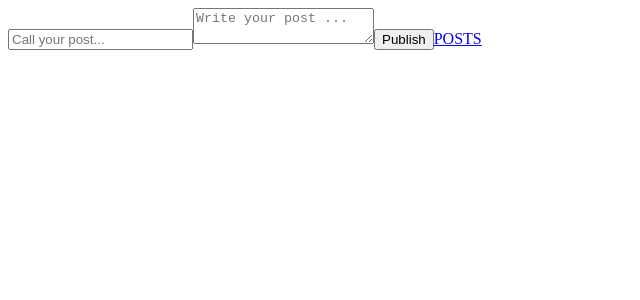
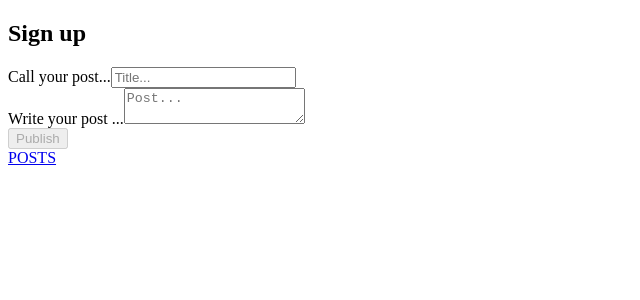
Before and after one commit to DarinaKuleva/blog_react, a React (Create React App) app: page /create-post in a window 1280 px wide. Shown: the top 300 px of the page, without its empty margins (0-640 px from the left). Built offline with nearby package versions, Linux system fonts and the light colour scheme.

Commit message:
ISSUE-25 Добавление валидации нового поста

```diff
--- a/src/components/CreateNewPost/index.jsx
+++ b/src/components/CreateNewPost/index.jsx
@@ -2,55 +2,102 @@ import React from 'react'
 import { connect } from 'react-redux'
 import addNewPost from '../../actions/addNewPost'
 import { Link } from 'react-router-dom'
+import FormErrors from '../FormError'
 
 class CreateNewPost extends React.PureComponent {
 
   state = {
     title: '',
     body: '',
+    formErrors: { title: '', body: '' },
+    postTitleValid: false,
+    postBodyValid: false,
+    formValid: false,
   }
 
   render() {
     return (
+      <>
+        <form>
+          <h2>Sign up</h2>
           <div>
-        <input
-          placeholder="Call your post..."
+            <label htmlFor="title">Call your post...</label>
+            <input name="title"
+                   placeholder="Title..."
                    type="text"
                    value={ this.setState.title }
-          onChange={ this.handleChangePostTitle }
-        />
-        <textarea
-          placeholder="Write your post ..."
-          value={ this.state.body }
-          onChange={ this.handleChangePost }
-        />
+                   onChange={ this.handleUserInput }
+                   required/>
+          </div>
+          <div>
+            <label htmlFor="body">Write your post ...</label>
+            <textarea type="text"
+                      name="body"
+                      placeholder="Post..."
+                      value={ this.setState.title }
+                      onChange={ this.handleUserInput }/>
+          </div>
           <Link to="/">
             <button
               onClick={ this.createPost }
+              disabled={ !this.state.formValid }
             >
               Publish
             </button>
           </Link>
+        </form>
+        <div>
+          <FormErrors formErrors={ this.state.formErrors }/>
+        </div>
         <Link to="/">
           POSTS
         </Link>
-      </div>
+      </>
     )
   }
 
-  handleChangePostTitle = e => {
-    this.setState( { title: e.target.value } )
+  handleUserInput = ( e ) => {
+    const name = e.target.name
+    const value = e.target.value
+    this.setState( { [name]: value },
+      () => {
+        this.validateField( name, value )
+      } )
   }
 
-  handleChangePost = e => {
-    this.setState( { body: e.target.value } )
+  validateField( fieldName, value ) {
+    let fieldValidationErrors = this.state.formErrors
+    let postTitleValid = this.state.postTitleValid
+    let postBodyValid = this.state.postBodyValid
+
+    switch ( fieldName ) {
+      case 'title':
+        // emailValid = value.match( /^([\w.%+-]+)@([\w-]+\.)+([\w]{2,})$/i )
+        postTitleValid = value.length >= 3
+        fieldValidationErrors.postTitle = postTitleValid ? '' : 'Title is too short'
+        break
+      case 'body':
+        postBodyValid = value.length >= 20
+        fieldValidationErrors.postBody = postBodyValid ? '' : 'Body is too short'
+        break
+      default:
+        break
+    }
+    this.setState( {
+      formErrors: fieldValidationErrors,
+      postTitleValid: postTitleValid,
+      postBodyValid: postBodyValid,
+    }, this.validateForm )
+  }
+
+  validateForm() {
+    this.setState( { formValid: this.state.postTitleValid && this.state.postBodyValid } )
   }
 
   createPost = () => {
     const postTitle = this.state.title
     const postBody = this.state.body
     this.props.addNewPost( postTitle, postBody )
-    this.setState( { title: '', body: '' } )
   }
 }
 
--- /dev/null
+++ b/src/components/FormError/index.jsx
@@ -0,0 +1,15 @@
+import React from 'react';
+
+const FormErrors = ({formErrors}) =>
+  <div>
+    {Object.keys(formErrors).map((fieldName, errorNumber) => {
+      if (formErrors[fieldName].length > 0){
+        return (
+          <p key={errorNumber}>{formErrors[fieldName]}</p>
+        )
+      } else {
+        return '';
+      }
+    })}
+  </div>
+export default FormErrors
```
Lines whose indentation alone changed are shown as unchanged.
